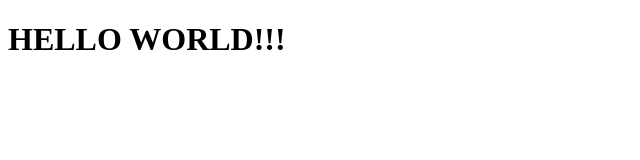
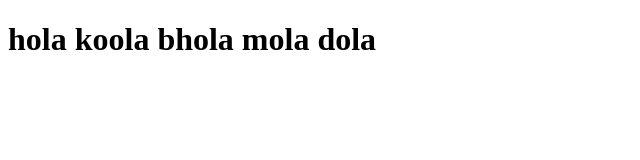
Before and after one commit to ducklord-100/ecommerce, a plain HTML site: page index.html in a window 1280 px wide. Shown: the whole page, without its empty margins (0-640 px from the left). Drawn offline with Linux system fonts and the light colour scheme.

Commit message:
my commit

```diff
--- a/index.html
+++ b/index.html
@@ -6,6 +6,6 @@
     <title>Document</title>
 </head>
 <body>
-    <h1>HELLO WORLD!!!</h1>
+    <h1>hola koola bhola mola dola </h1>
 </body>
 </html>
```
